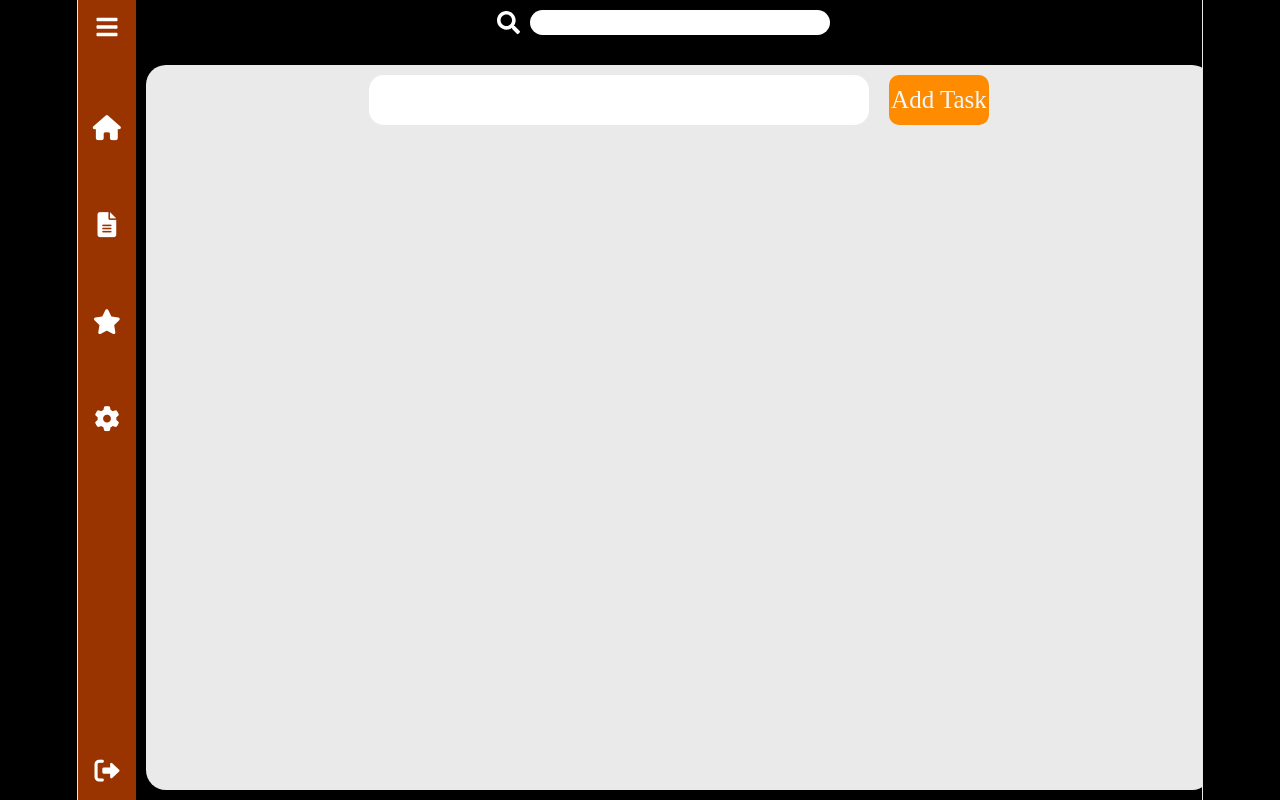
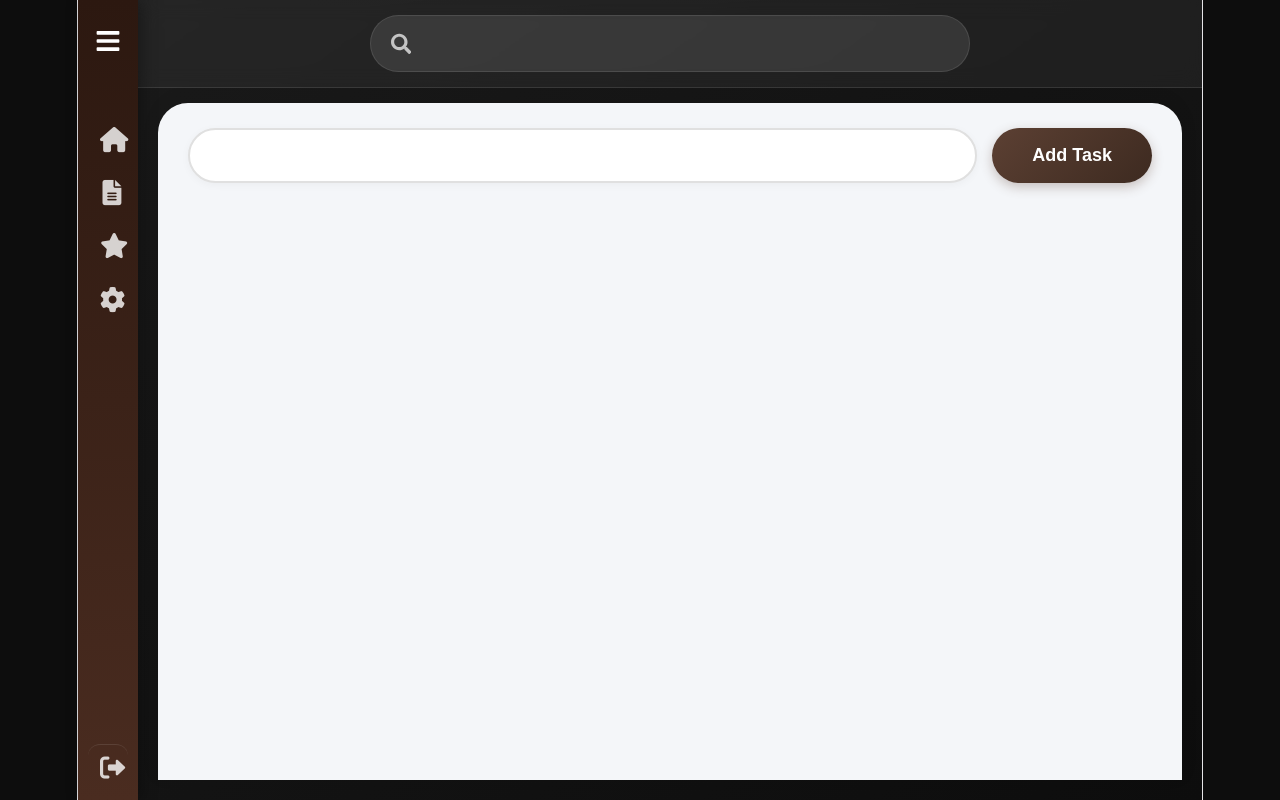
Before and after one commit to git-Ma7moud/my_app, a React (Vite) app: page / in a window 1280 px wide. Built offline with nearby package versions, Linux system fonts and the light colour scheme.

Commit message:
Done styling!

```diff
--- a/src/App.css
+++ b/src/App.css
@@ -1,25 +1,27 @@
+/* ===== App.css ===== */
+* {
+    margin: 0;
+    padding: 0;
+    box-sizing: border-box;
+}
+
 body {
-    background-color: #000000;
-    text-decoration: none;
+    background: #0d0d0d;
+    font-family: 'Segoe UI', Tahoma, Geneva, Verdana, sans-serif;
+    color: #fff;
+    min-height: 100vh;
 }
 
 .container {
     display: flex;
-    justify-content: space-between;
-    flex-direction: row;
-    overflow-y: auto;
-    overflow-x: hidden;
+    min-height: 100vh;
+    background: #0d0d0d;
 }
 
-
 .page-container {
+    flex: 1;
     display: flex;
     flex-direction: column;
-    width: 100%;
-    height: 100vh;
+    min-height: 100vh;
+    background: linear-gradient(145deg, #1a1a1a 0%, #0d0d0d 100%);
 }
-
-ul {
-    list-style: none;
-
-}
--- a/src/components/content/Content.jsx
+++ b/src/components/content/Content.jsx
@@ -31,7 +31,7 @@ const Content = () => {
 			text.innerHTML = inputRef.current.value;
 
 			const del = document.createElement("button");
-			del.className = "del";
+			del.className = styles.del;
 			del.innerText = "del";
 			del.onclick = function (e) {
 				e.preventDefault();
--- a/src/cssModules/content.module.css
+++ b/src/cssModules/content.module.css
@@ -1,73 +1,117 @@
-* {
-    font-family: serif;
+/* ===== content.module.css ===== */
+.content_container {
+    flex: 1;
+    padding: 25px 30px;
+    background: #f4f6f9;
+    border-radius: 30px 30px 0 0;
+    margin: 15px 20px 20px 20px;
+    box-shadow: 0 -4px 20px rgba(0, 0, 0, 0.05);
+    display: flex;
+    flex-direction: column;
+    overflow-y: auto;
 }
 
+/* الفورم */
+form {
+    display: flex;
+    gap: 15px;
+    flex-wrap: wrap;
+    justify-content: center;
+    margin-bottom: 30px;
+}
 
+form input {
+    flex: 1;
+    min-width: 200px;
+    padding: 15px 25px;
+    border: 2px solid #e0e0e0;
+    border-radius: 50px;
+    font-size: 1rem;
+    transition: all 0.3s ease;
+    background: white;
+    box-shadow: 0 2px 8px rgba(0, 0, 0, 0.04);
+}
 
-.content_container {
-    margin: 10px;
-    height: 100%;
-    width: 100%;
-    border-radius: 20px;
-    display: flex;
-    justify-content: flex-start;
-    background-color: rgb(234, 234, 234);
-    align-items: center;
-    font-size: 25px;
+form input:focus {
+    border-color: #4a2c20;
+    box-shadow: 0 4px 15px rgba(74, 44, 32, 0.15);
+}
+
+form button {
+    padding: 15px 40px;
+    background: linear-gradient(135deg, #5C4033, #3d2a20);
+    color: white;
+    border: none;
+    border-radius: 50px;
+    font-size: 1rem;
+    font-weight: 600;
+    cursor: pointer;
+    transition: all 0.3s ease;
+    box-shadow: 0 4px 12px rgba(92, 64, 51, 0.3);
+    white-space: nowrap;
+}
+
+form button:hover {
+    transform: translateY(-2px);
+    box-shadow: 0 8px 25px rgba(92, 64, 51, 0.4);
+}
+
+/* حاوية المهام */
+.tasks_container {
     display: flex;
     flex-direction: column;
+    gap: 12px;
+    padding: 5px;
+    background: transparent;
+    width: 100%;
 }
 
-.content_container button {
-    height: 50px;
-    width: 100px;
-    margin: 10px;
-    border-radius: 10px;
-    background-color: rgb(255, 140, 0);
-    color: aliceblue;
-    cursor: pointer;
-    font-size: 25px;
-}
-
-input {
-    height: 50px;
-    margin: 10px;
-    width: 500px;
-    border-radius: 15px;
-    font-size: 1.6rem;
-
-}
-
-
+/* كل مهمة */
 .cliked {
-    width: 100%;
     display: flex;
     justify-content: space-between;
     align-items: center;
-    padding-left: 10px;
-    padding-right: 10px;
+    background: white;
+    padding: 15px 25px;
+    border-radius: 16px;
+    box-shadow: 0 2px 10px rgba(0, 0, 0, 0.05);
+    animation: slideUp 0.3s ease;
+    border-left: 5px solid #5C4033;
 }
 
-form {
-    display: flex;
-    width: 100%;
-    justify-content: center;
+.cliked span {
+    font-size: 1.1rem;
+    color: #1a1a1a;
+    word-break: break-word;
 }
 
+/* زرار الحذف */
 .del {
-    background-color: #dd0000;
-    color: aliceblue;
-    height: 30px;
-    width: 70px;
-    display: flex;
-    justify-content: center;
+    background: #ff4757;
+    color: white;
+    border: none;
+    padding: 8px 20px;
+    border-radius: 50px;
+    font-size: 0.9rem;
+    font-weight: 600;
+    cursor: pointer;
+    transition: all 0.2s ease;
 }
 
-.tasks_container {
-    background-color: rgb(253, 220, 176);
-    width: 100%;
-    flex-direction: column;
-    align-items: center;
-    display: flex;
-    justify-content: center;
+.del:hover {
+    background: #c0392b;
+    transform: scale(1.05);
 }
+
+/* أنيميشن بسيط */
+@keyframes slideUp {
+    from {
+        opacity: 0;
+        transform: translateY(20px);
+    }
+
+    to {
+        opacity: 1;
+        transform: translateY(0);
+    }
+}
--- a/src/cssModules/header.module.css
+++ b/src/cssModules/header.module.css
@@ -1,37 +1,50 @@
-* {
-    margin: 0;
-    padding: 0;
-}
-
+/* ===== header.module.css ===== */
 .header_container {
     display: flex;
     justify-content: center;
+    align-items: center;
+    padding: 15px 25px;
+    background: rgba(255, 255, 255, 0.05);
+    backdrop-filter: blur(10px);
+    border-bottom: 1px solid rgba(255, 255, 255, 0.1);
     width: 100%;
-    height: fit-content;
-}
-
-
-.icon {
-    color: #fff;
-    font-size: 23px;
-
-}
-
-.search_input {
-    height: 25px;
-    width: 300px;
-    border-radius: 20px;
-    font-size: 1.6rem;
+    min-height: 80px;
 }
 
 .search_bar {
     display: flex;
-    height: fit-content;
-    width: fit-content;
-    margin-bottom: 10px;
     align-items: center;
+    background: rgba(255, 255, 255, 0.1);
+    padding: 5px 20px;
+    border-radius: 50px;
+    width: 100%;
+    max-width: 600px;
+    transition: all 0.3s ease;
+    border: 1px solid rgba(255, 255, 255, 0.1);
 }
 
-.sidebar_button {
-    background-color: #123;
+.search_bar:focus-within {
+    background: rgba(255, 255, 255, 0.15);
+    border-color: rgba(255, 255, 255, 0.3);
+    box-shadow: 0 0 20px rgba(255, 255, 255, 0.05);
 }
+
+.icon {
+    color: rgba(255, 255, 255, 0.7);
+    font-size: 1.2rem;
+    margin-right: 12px;
+}
+
+.search_input {
+    background: transparent;
+    border: none;
+    padding: 12px 0;
+    color: #fff;
+    font-size: 1rem;
+    width: 100%;
+    outline: none;
+}
+
+.search_input::placeholder {
+    color: rgba(255, 255, 255, 0.4);
+}
--- a/src/cssModules/sidebar.module.css
+++ b/src/cssModules/sidebar.module.css
@@ -1,3 +1,4 @@
+/* ===== sidebar.module.css ===== */
 * {
     padding: 0;
     margin: 0;
@@ -6,61 +7,109 @@
     box-sizing: border-box;
 }
 
-
-a {
-    text-decoration: none;
-    color: #fff;
-}
-
+/* الحاوية الأساسية - بقيت جامدة ومتحركة */
 .sidebar {
     width: 60px;
     height: 100vh;
-    background-color: #993300;
-    padding: 10px;
-    transition: all .3s ease-in-out;
+    background: linear-gradient(180deg, #2c1810 0%, #4a2c20 100%);
+    /* تدرج أنيق بدل اللون المسطح */
+    padding: 10px 0;
+    transition: width 0.4s cubic-bezier(0.25, 0.8, 0.25, 1);
+    /* حركة انسيابية احترافية */
+    position: sticky;
     top: 0;
-    position: sticky;
     overflow: hidden;
+    display: flex;
+    flex-direction: column;
+    box-shadow: 4px 0 15px rgba(0, 0, 0, 0.3);
+    z-index: 100;
 }
 
+/* القائمة - بقيت مرنة */
+.sidebar_ul {
+    flex: 1;
+    display: flex;
+    flex-direction: column;
+    gap: 8px;
+    /* مسافة بين العناصر */
+    padding: 0 10px;
+    list-style: none;
+}
 
+/* كل عنصر في القائمة */
+.sidebar_ul li {
+    display: flex;
+    align-items: center;
+    padding: 10px 12px;
+    border-radius: 12px;
+    transition: all 0.2s ease;
+    cursor: pointer;
+    width: 100%;
+    white-space: nowrap;
+}
+
+/* زرار التبديل (الهامبرجر) */
+.sidebar_button {
+    margin-bottom: 30px;
+    justify-content: center;
+}
 
 .sidebar_button button {
     color: #fff;
+    font-size: 26px !important;
+    background: none;
+    border: none;
+    cursor: pointer;
+    padding: 8px;
+    border-radius: 8px;
+    transition: background 0.2s;
 }
 
-.sidebar li:hover {
-    background-color: rgb(42, 66, 89);
-    max-width: fit-content;
-    border-radius: 8px;
+.sidebar_button button:hover {
+    background: rgba(255, 255, 255, 0.1);
 }
 
-
-
-.sidebar_ul {
-    height: 100vh;
+/* باقي عناصر القائمة */
+.sidebar_ul li a {
+    display: flex;
+    align-items: center;
+    gap: 15px;
+    color: rgba(255, 255, 255, 0.8);
+    text-decoration: none;
+    font-size: 1.1rem;
     width: 100%;
-    display: flex;
-    flex-direction: column;
-    list-style: none;
-    gap: 60px;
-    font-size: 25px;
-    position: relative;
-    align-items: center;
+    transition: color 0.2s;
 }
 
+.sidebar_ul li:hover {
+    background: rgba(255, 255, 255, 0.1);
+    transform: scale(1.02);
+    /* تأثير بسيط عند المرور */
+}
+
+.sidebar_ul li:hover a {
+    color: #ffffff;
+}
+
+/* الأيقونة - بقيت بحجم ثابت وجميل */
+.sidebar_ul li i {
+    font-size: 1.4rem;
+    min-width: 24px;
+    text-align: center;
+}
+
+/* النص - بيتحكم فيه بالكود عادي */
 .sidebar span {
     display: none;
-    padding: 5px;
+    /* هياخد القيمة من JavaScript */
+    padding: 5px 0;
+    font-weight: 500;
 }
 
+/* اللوجوت في الآخر */
 .logout {
-    position: absolute;
-    bottom: 20px;
+    margin-top: auto;
+    /* يزق اللوجوت تحت */
+    border-top: 1px solid rgba(255, 255, 255, 0.1);
+    padding-top: 15px;
 }
-
-.sidebar_ul li {
-    width: fit-content;
-    transition: all 0.3s ease-in-out;
-    padding: 5px;
-}
```
